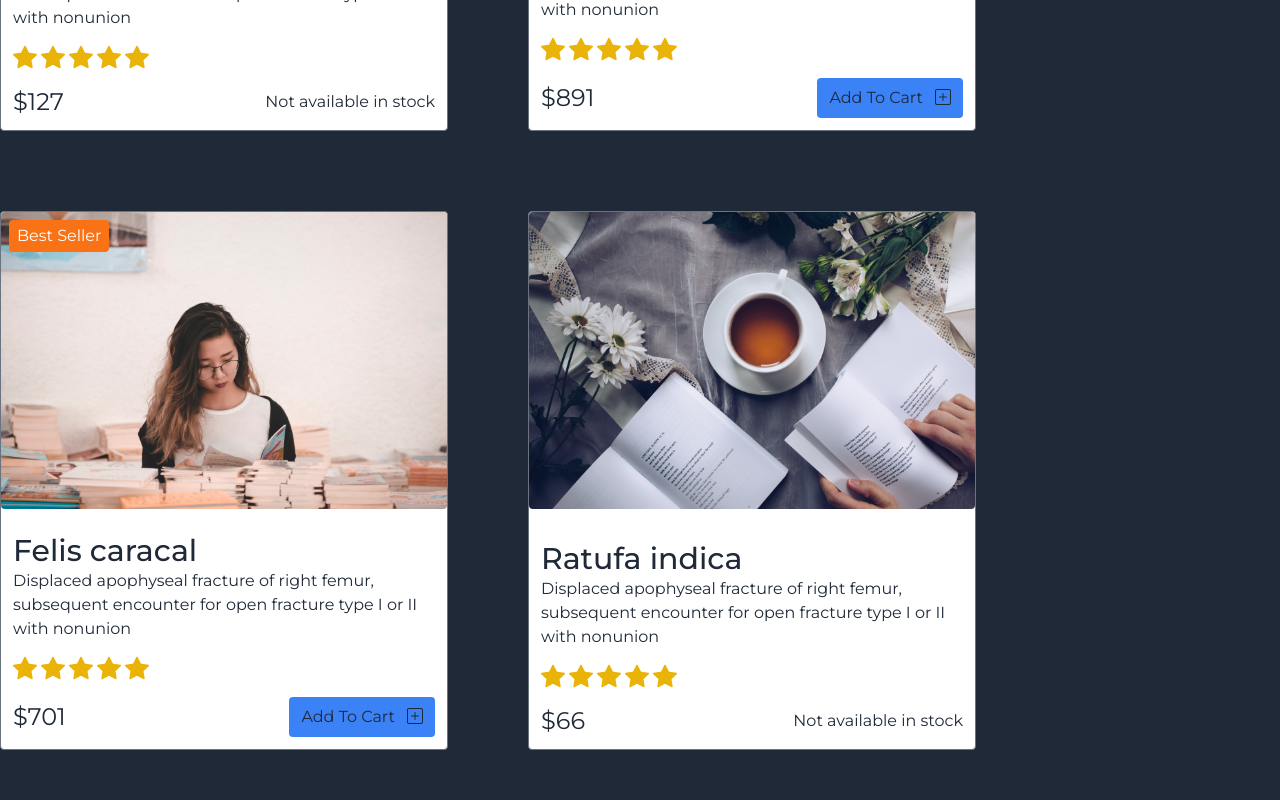
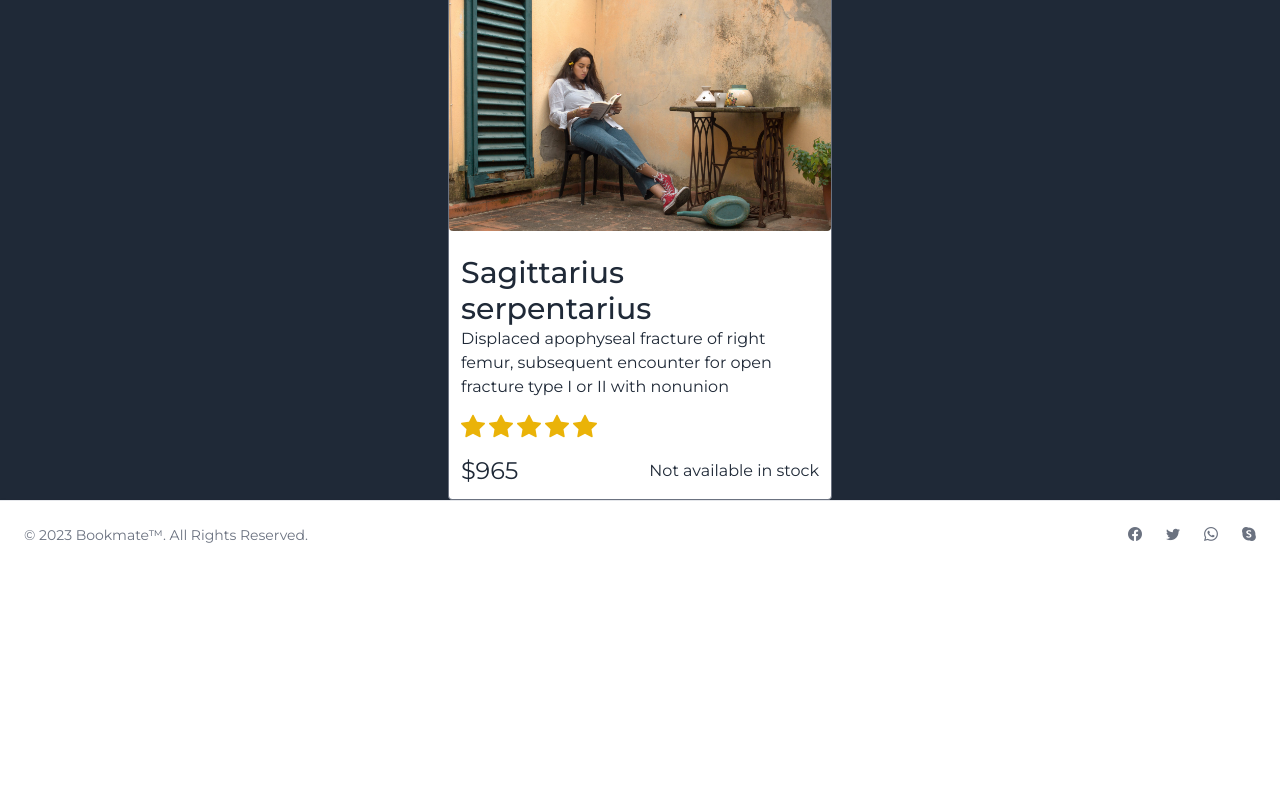
Before and after one commit to HasibX2000/Book-Mate, a React (Vite) app: page /product in a window 1280 px wide. Shown: the part 1787-2587 px from the top of the page. After the commit the page ends 2356 px from the top, so only its background shows below. Built offline with nearby package versions, Linux system fonts and the light colour scheme.

Commit message:
layout issue fixed

```diff
--- a/src/Components/EbookCard.jsx
+++ b/src/Components/EbookCard.jsx
@@ -5,7 +5,7 @@ import { Link } from 'react-router-dom';
 const EbookCard = ({ ebook }) => {
   const coverImage = ebook.cover ? ebook.cover : Backdrop;
   return (
-    <div className="max-w-md relative border  rounded border-gray-500  bg-white dark:bg-gray-900 flex flex-col justify-between">
+    <div className="max-w-sm 2xl:max-w-md relative border  rounded border-gray-500  bg-white dark:bg-gray-900 flex flex-col justify-between">
       <img src={coverImage} alt="Ebook" className="rounded mb-3 " />
       {ebook.bestseller ? (
         <span className="absolute top-2 left-2 bg-orange-500 rounded px-2 py-1 text-white">
--- a/src/Components/Featured.jsx
+++ b/src/Components/Featured.jsx
@@ -9,7 +9,7 @@ const Featured = () => {
       <h3 className="text-3xl text-gray-800 dark:text-white font-bold underline p-5 mb-5">
         Featured eBooks
       </h3>
-      <div className="flex flex-wrap  gap-20">
+      <div className="flex flex-wrap  gap-5 justify-center 2xl:justify-between 2xl:gap-20">
         {Products.map((item) =>
           item.featured ? <EbookCard key={item.id} ebook={item} /> : null
         )}
--- a/src/Components/Footer.jsx
+++ b/src/Components/Footer.jsx
@@ -2,7 +2,8 @@ import React from 'react';
 
 const Footer = () => {
   return (
-    <footer className=" bottom-0 left-0 z-20 w-full p-4 bg-white border-t border-gray-200 shadow md:flex md:items-center md:justify-between md:p-6  dark:bg-gray-900 dark:border-gray-600">
+    <footer className="  bottom-0 left-0 z-20 w-full p-4 bg-white border-t border-gray-200 shadow  md:p-6  dark:bg-gray-900 dark:border-gray-600">
+      <div className="md:flex md:items-center md:justify-between container mx-auto">
         <span className="text-sm text-gray-500 sm:text-center dark:text-gray-400">
           © 2023{' '}
           <a href="https://flowbite.com/" className="hover:underline">
@@ -32,6 +33,7 @@ const Footer = () => {
             </a>
           </li>
         </ul>
+      </div>
     </footer>
   );
 };
--- a/src/Components/Header.jsx
+++ b/src/Components/Header.jsx
@@ -5,7 +5,7 @@ import { Link } from 'react-router-dom';
 const Header = () => {
   return (
     <nav className="bg-white border-gray-200 dark:bg-gray-900">
-      <div className="flex flex-wrap justify-between items-center mx-auto max-w-screen-2xl p-4">
+      <div className="flex flex-wrap justify-between items-center container mx-auto max-w-screen-2xl p-4">
         <Link
           to="/"
           className="flex items-center space-x-3 rtl:space-x-reverse"
--- a/src/Pages/ProductPage.jsx
+++ b/src/Pages/ProductPage.jsx
@@ -14,7 +14,7 @@ export const ProductPage = () => {
           className="bi bi-filter text-white text-3xl hover:cursor-pointer"
         ></span>
       </div>
-      <div className="flex flex-col lg:flex-row flex-wrap gap-20 justify-start">
+      <div className="flex flex-wrap  gap-5 justify-center 2xl:justify-between 2xl:gap-20">
         {Products.map((item) => (
           <EbookCard key={item.id} ebook={item} />
         ))}
```
Lines whose indentation alone changed are shown as unchanged.
